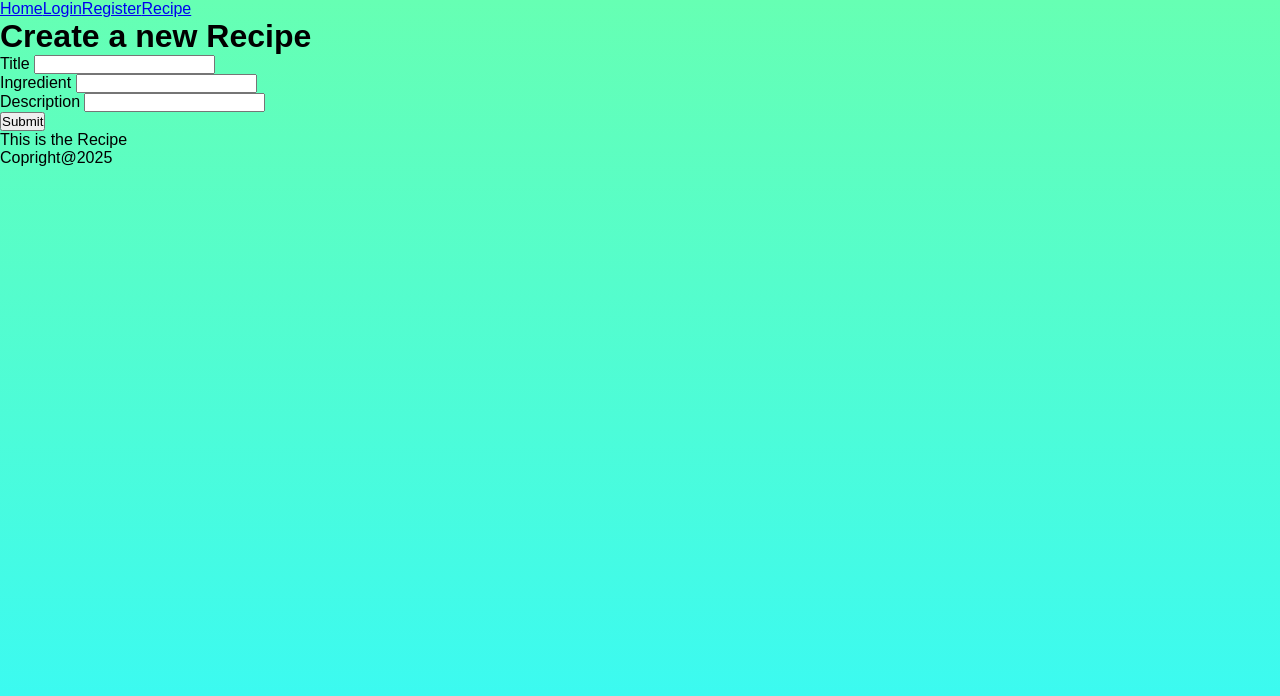
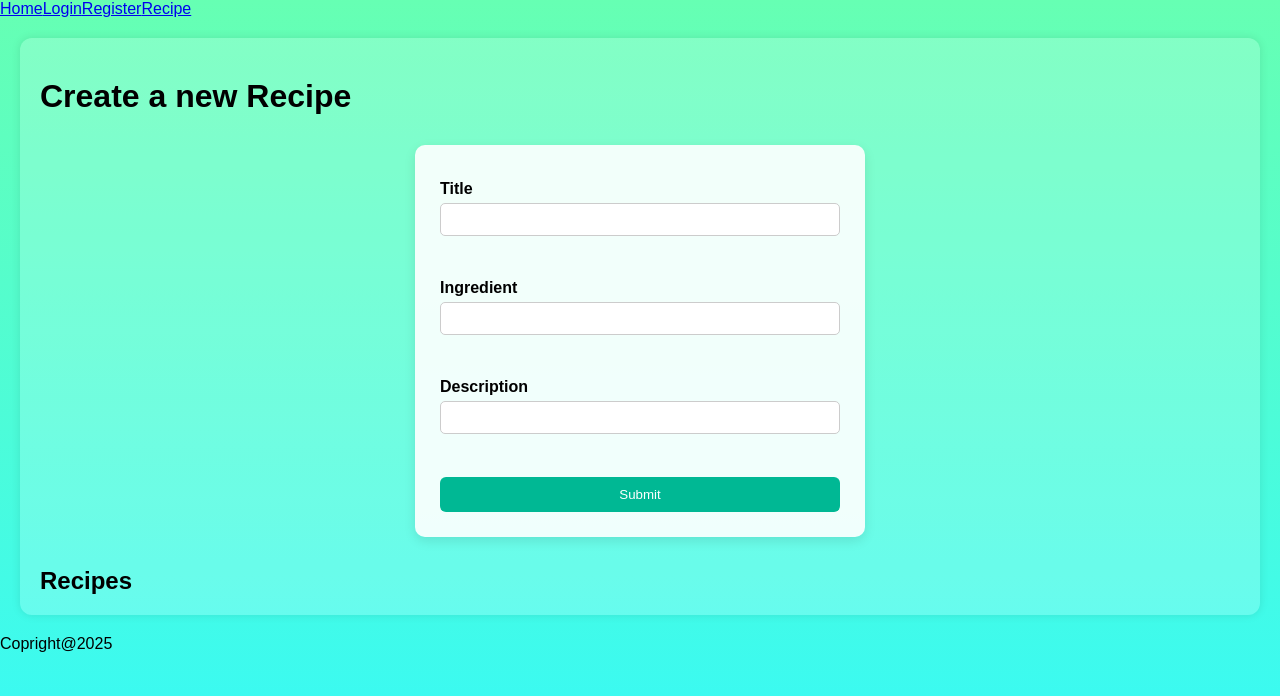
Before and after one commit to sMv-Jones/reactRecipeWebsite, a React (Vite) app in the folder frontEnd/: page /recipe in a window 1280 px wide. Shown: the top 696 px of the page. Built offline with nearby package versions, Linux system fonts and the light colour scheme.

Commit message:
register

```diff
--- a/frontEnd/src/pages/Home/Home.css
+++ b/frontEnd/src/pages/Home/Home.css
@@ -1,10 +1,10 @@
 .home-container {
-margin:20px;
+  margin: 20px;
   padding: 40px;
   text-align: center;
   min-height: 80vh;
-  background-color: rgba(255,255,255,.1);
-   border-radius: 12px;
+  background-color: rgba(255, 255, 255, .1);
+  border-radius: 12px;
   box-shadow: 0 0 10px rgba(0, 0, 0, 0.1);
   font-family: 'Segoe UI', sans-serif;
 }
--- a/frontEnd/src/pages/Recipe/Recipe.css
+++ b/frontEnd/src/pages/Recipe/Recipe.css
@@ -0,0 +1,50 @@
+.recipe-block {
+    padding: 20px;
+    margin: 20px;
+    border-radius: 12px;
+    background-color: rgba(255, 255, 255, 0.2);
+    box-shadow: 0 0 10px rgba(0, 0, 0, 0.1);
+}
+
+.recipe-form {
+    background-color: rgba(255, 255, 255, 0.9);
+    padding: 25px;
+    border-radius: 10px;
+    max-width: 450px;
+    margin: 30px auto;
+    box-shadow: 0 4px 12px rgba(0, 0, 0, 0.1);
+    display: flex;
+    flex-direction: column;
+}
+
+.recipe-label {
+    margin-top: 10px;
+    font-weight: 600;
+}
+
+.recipe-input {
+    padding: 8px;
+    margin-top: 5px;
+    margin-bottom: 15px;
+    border: 1px solid #ccc;
+    border-radius: 5px;
+}
+
+#recipe-submit {
+    padding: 10px;
+    background-color: #00b894;
+    color: white;
+    border: none;
+    border-radius: 6px;
+    cursor: pointer;
+    margin-top: 10px;
+}
+
+#recipe-submit:hover {
+    background-color: #019875;
+}
+
+.recipe-heading {
+    text-align: left;
+    margin-top: 20px;
+}
--- a/frontEnd/src/pages/Recipe/Recipe.jsx
+++ b/frontEnd/src/pages/Recipe/Recipe.jsx
@@ -1,24 +1,31 @@
-import {RecipeCard} from "../../components/index"
+import { RecipeCard } from "../../components/index";
+import './recipe.css';
+
 function Recipe() {
+    return (
+        <><div className="recipe-block">
+            <div>
+                <h1 className="recipe-heading">Create a new Recipe</h1>
+                <form className="recipe-form">
+                    <label htmlFor="title" className="recipe-label">Title</label>
+                    <input type="text" name="title" id="title" className="recipe-input" /><br />
 
-    return (
-        <>
-            <div>
-                <h1>Create a new Recipe</h1>
-                <form>
-                    <label htmlFor="title">Title</label> <input type="text" name="title" id="title" /><br />
-                    <label htmlFor="ingredient">Ingredient</label> <input type="text" name="ingredient" id="ingredient" /><br />
-                    <label htmlFor="description">Description</label> <input type="text" name="description" id="description" /><br />
-                    <button type="submit">Submit</button>
+                    <label htmlFor="ingredient" className="recipe-label">Ingredient</label>
+                    <input type="text" name="ingredient" id="ingredient" className="recipe-input" /><br />
+
+                    <label htmlFor="description" className="recipe-label">Description</label>
+                    <input type="text" name="description" id="description" className="recipe-input" /><br />
+
+                    <button type="submit" id="recipe-submit">Submit</button>
                 </form>
             </div>
             <div>
-                This is the Recipe
-                {
-                }
+                <h2 className="recipe-heading">Recipes</h2>
+                {/* RecipeCard components will go here */}
             </div>
+        </div>
         </>
-    )
+    );
 }
 
 export default Recipe;
--- a/frontEnd/src/pages/Register/Register.css
+++ b/frontEnd/src/pages/Register/Register.css
@@ -0,0 +1,48 @@
+.register-wrapper {
+  display: flex;
+  justify-content: center;
+  align-items: center;
+  height: 100vh;
+}
+
+.register-box {
+  background-color: rgba(255, 255, 255, 0.85);
+  padding: 60px 30px 30px;
+  border-radius: 12px;
+  max-width: 400px;
+  width: 90%;
+  box-shadow: 0 8px 16px rgba(0, 0, 0, 0.1);
+  display: flex;
+  flex-direction: column;
+}
+
+.register-form {
+  display: flex;
+  flex-direction: column;
+  margin-top: 20px;
+}
+
+.register-form h1 {
+  text-align: center;
+  margin-bottom: 20px;
+}
+
+.register-form input {
+  padding: 10px;
+  margin-bottom: 15px;
+  border: 1px solid #ccc;
+  border-radius: 6px;
+}
+
+#register-submit {
+  padding: 10px;
+  background-color: #00b894;
+  color: white;
+  border: none;
+  border-radius: 6px;
+  cursor: pointer;
+}
+
+#register-submit:hover {
+  background-color: #019875;
+}
--- a/frontEnd/src/pages/Register/Register.jsx
+++ b/frontEnd/src/pages/Register/Register.jsx
@@ -1,19 +1,16 @@
-import "./Register.css"
+import "./register.css";
+
 function Register() {
   return (
-        <div>
-            <div>
-                <div>
-                    <img src="/images/border.png" width="30%" />
-                </div>
-                <form>
+    <div className="register-wrapper">
+      <div className="register-box">
+        <form className="register-form">
           <h1>Sign Up</h1>
-                    <input type="text" required placeholder="Enter username" title="" />
-                    <input type="email" required placeholder="Enter email" title="" />
-                    <input type="password" required placeholder="Enter password" title="" />
-                    <input type="password" required placeholder="Confirm your password" title="" />
-                    <p>By signing up, you agree to accept our <a href="/">Privacy Policy</a></p>
-                    <button type="submit" id="submit">Submit</button>
+          <input type="text" required placeholder="Enter username" />
+          <input type="email" required placeholder="Enter email" />
+          <input type="password" required placeholder="Enter password" />
+          <input type="password" required placeholder="Confirm password" />
+          <button type="submit" id="register-submit">Register</button>
         </form>
       </div>
     </div>
```
Lines whose indentation alone changed are shown as unchanged.
